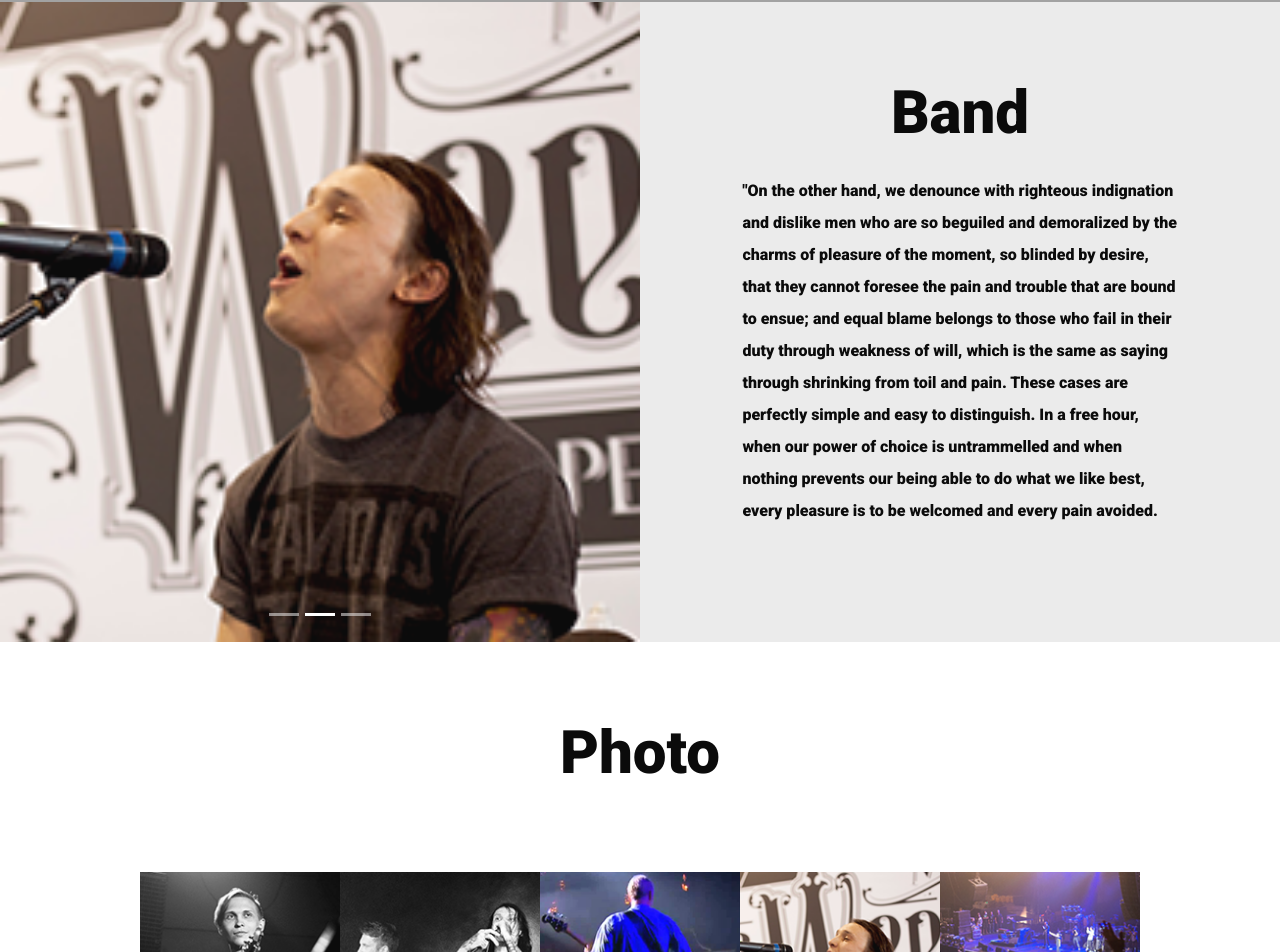
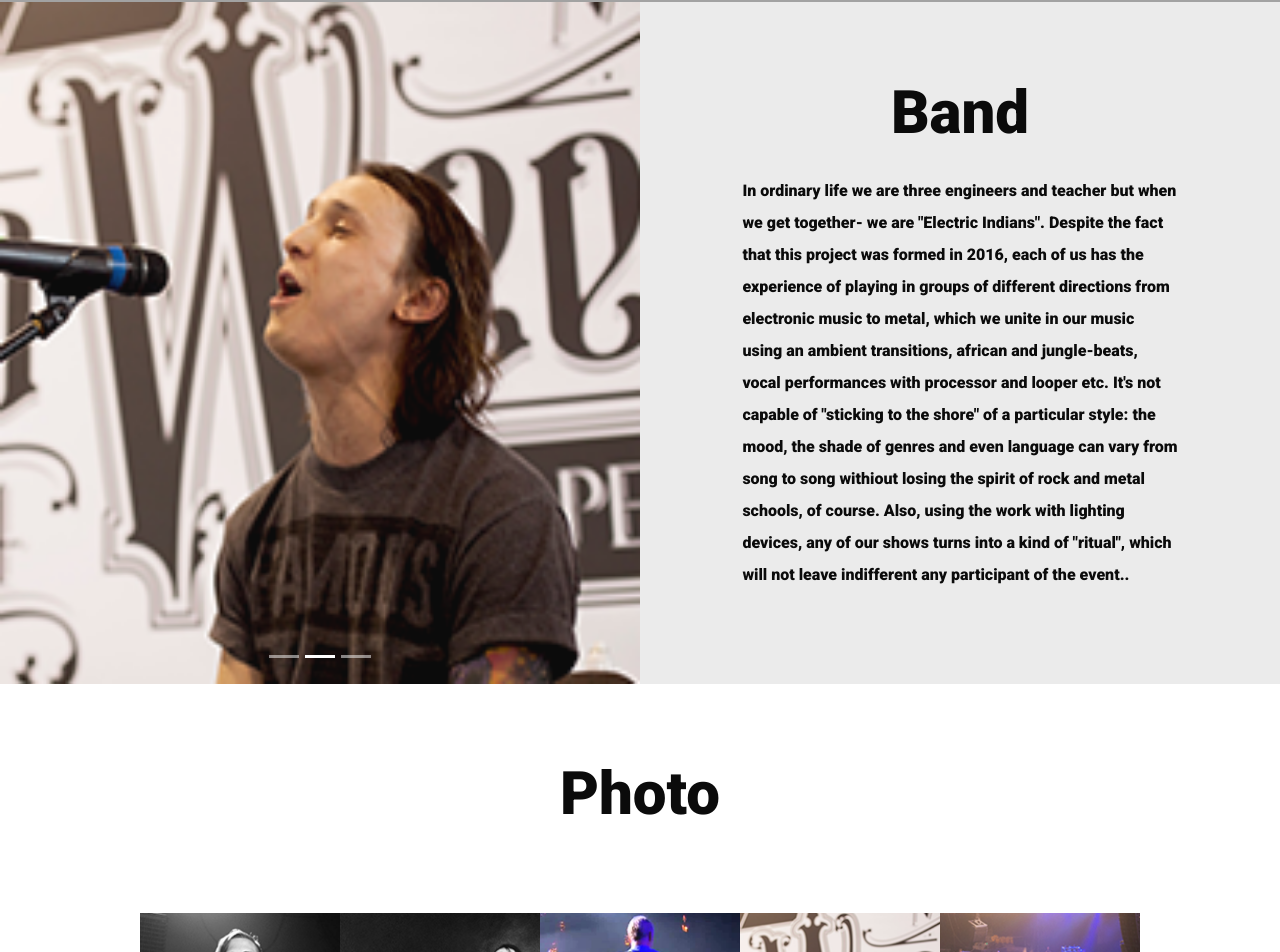
Before and after one commit to Khvoya/ei, a React (Create React App) app: page / in a window 1280 px wide. Shown: the part 1112-2064 px from the top of the page. Built offline with nearby package versions, Linux system fonts and the light colour scheme; grey boxes are pictures that could not be loaded.

Commit message:
- Created build

```diff
--- a/package.json
+++ b/package.json
@@ -38,5 +38,6 @@
     "eslint": "5.12.0",
     "jest": "23.6.0",
     "prettier": "1.16.4"
-  }
+  },
+  "homepage": "https://khvoya.github.io/ei"
 }
--- a/src/components/AboutUs/AboutUs.js
+++ b/src/components/AboutUs/AboutUs.js
@@ -22,16 +22,10 @@ class AboutUs extends Component {
         <Col xl="6" lg="12" md="12" sm="12" xs="12" className="AboutUs__text">
           <h1>Band</h1>
           <p>
-            "On the other hand, we denounce with righteous indignation and
-            dislike men who are so beguiled and demoralized by the charms of
-            pleasure of the moment, so blinded by desire, that they cannot
-            foresee the pain and trouble that are bound to ensue; and equal
-            blame belongs to those who fail in their duty through weakness of
-            will, which is the same as saying through shrinking from toil and
-            pain. These cases are perfectly simple and easy to distinguish. In a
-            free hour, when our power of choice is untrammelled and when nothing
-            prevents our being able to do what we like best, every pleasure is
-            to be welcomed and every pain avoided.
+            In ordinary life we are three engineers and teacher but when we get together- we are "Electric Indians".
+            Despite the fact that this project was formed in 2016, each of us has the experience of playing in groups of different directions from electronic music to metal, which we unite in our music using an ambient transitions, african and jungle-beats, vocal performances with processor and looper etc.
+            It's not capable of "sticking to the shore" of a particular style: the mood, the shade of genres and even language can vary from song to song withiout losing the spirit of rock and metal schools, of course.
+            Also, using the work with lighting devices, any of our shows turns into a kind of "ritual",  which will not leave indifferent any participant of the event..
           </p>
         </Col>
       </div>
--- a/src/components/Welcome/Welcome.js
+++ b/src/components/Welcome/Welcome.js
@@ -33,7 +33,7 @@ class Welcome extends Component {
             <a href="https://electricindians.bandcamp.com/" target="blank">
               <img className="Welcome__logo" src={bandcamp} />
             </a>
-            <a href="https://twitter.com/electricindians" target="blank">
+            <a href="https://twitter.com/Electricindian2" target="blank">
               <img className="Welcome__logo" src={twitter} />
             </a>
           </Row>
```
Also changed, not shown: 47 other files (tests, documents, lock files or other folders).
